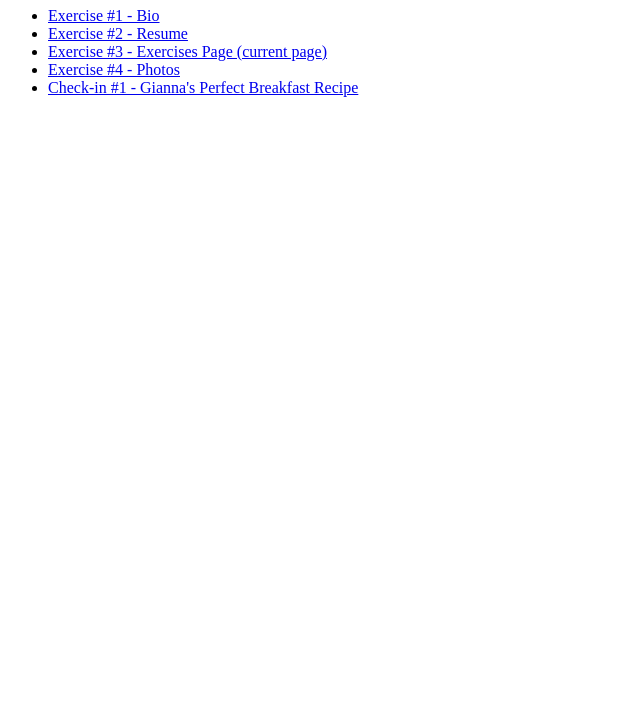
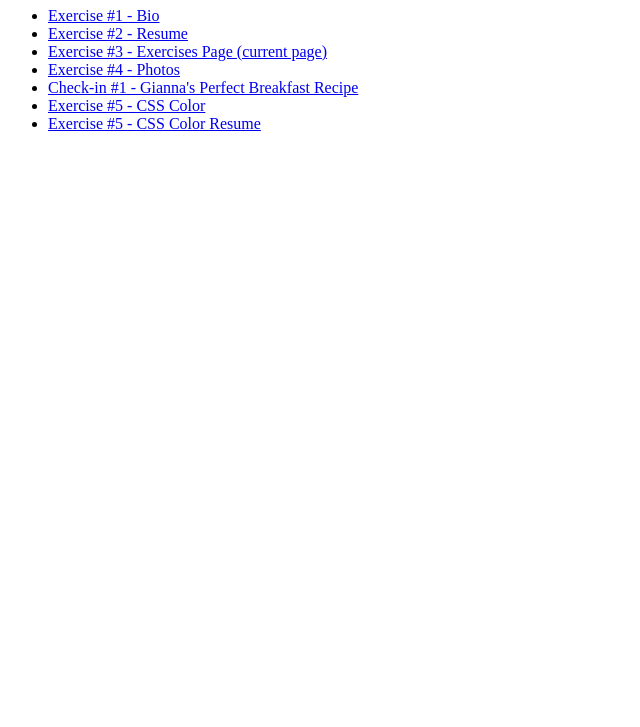
Before and after one commit to giannaleidich/giannaleidich.github.io, a plain HTML site: page exercises/index.html in a window 1280 px wide. Shown: the part 73-800 px from the top of the page, without its empty margins (0-640 px from the left). Drawn offline with Linux system fonts and the light colour scheme.

Commit message:
Update index.html

```diff
--- a/exercises/index.html
+++ b/exercises/index.html
@@ -13,6 +13,8 @@
                 <li><a href="./index.html">Exercise #3 - Exercises Page (current page)</a></li>
                 <li><a href="./exercise4.html">Exercise #4 - Photos</a></li>
                 <li><a href="./checkin1.html">Check-in #1 - Gianna's Perfect Breakfast Recipe</a></li>
+                <li><a href="./exercise5.html">Exercise #5 - CSS Color</a></li>
+                <li><a href="./exercise5-resume.html">Exercise #5 - CSS Color Resume</a></li>
             </ul>
         </main>
     </body>
```
